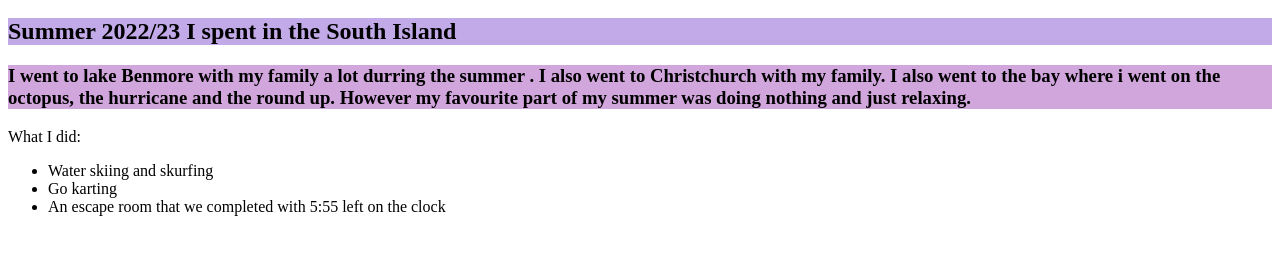
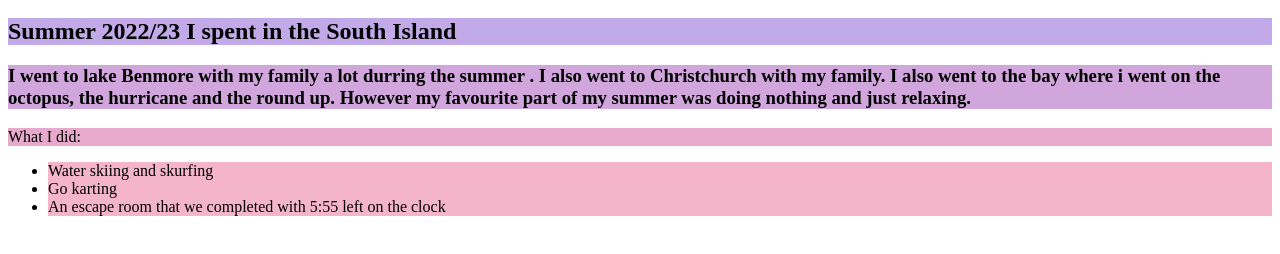
Before and after one commit to craighead-diocesan-school/my-summer-fitzgerald52, a plain HTML site: page index.html in a window 1280 px wide. Shown: the part 48-302 px from the top of the page. Drawn offline with Linux system fonts and the light colour scheme.

Commit message:
i added a background color to the list

```diff
--- a/index.html
+++ b/index.html
@@ -14,7 +14,7 @@
     h1 {
     background-color: rgb(166, 166, 220);
   }
-  h1 {
+ {
 
   }
 
@@ -24,5 +24,13 @@
   h3 {
     background-color: rgb(209, 166, 220);
   }
-  h3 {
+
+  p{
+    background-color: rgb(231, 170, 204);
+  }
+
+  li {
+    background-color: rgb(244, 181, 203);
+  }
+   {
 </style>
```
